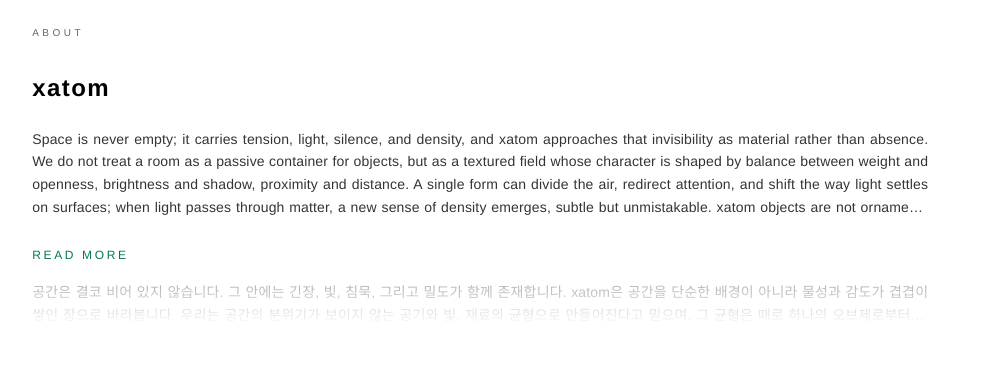
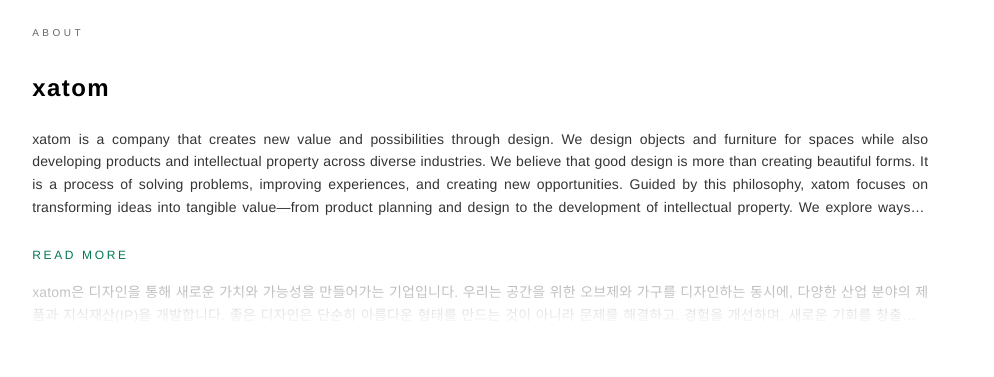
Before and after one commit to xatom-space/xatom, a Next.js app: page /home in a window 1280 px wide. Shown: the part 1160-1537 px from the top of the page, without its empty margins (19-1013 px from the left). Built offline with nearby package versions, Linux system fonts and the light colour scheme.

Commit message:
Update about copy and intro slogan

```diff
--- a/app/home/page.tsx
+++ b/app/home/page.tsx
@@ -187,9 +187,29 @@
     }
   }
 
-  const aboutEn = `Space is never empty; it carries tension, light, silence, and density, and xatom approaches that invisibility as material rather than absence. We do not treat a room as a passive container for objects, but as a textured field whose character is shaped by balance between weight and openness, brightness and shadow, proximity and distance. A single form can divide the air, redirect attention, and shift the way light settles on surfaces; when light passes through matter, a new sense of density emerges, subtle but unmistakable. xatom objects are not ornaments and not afterthoughts. They are structures that recalibrate atmosphere: they hold plants, contain light, attach to walls, or rest quietly on surfaces, always entering into dialogue with what surrounds them. That dialogue is where spatial character is formed. We do not imitate nature; we interpret its texture, translating growth, tension, and rhythm into measured geometry. Like ripples on water, fine, controlled, and undeniable, our work uses material, finish, and luminosity to create precise shifts in perception. Cool surfaces meet warmth, geometry meets growth, structure meets sensibility, and the space responds in kind. When an object is placed with intention, balance changes; the room feels newly aligned, as if the air has been tuned. That is where density begins, and that is xatom.`;
+  const aboutEn = `xatom is a company that creates new value and possibilities through design.
 
-  const aboutKo = `공간은 결코 비어 있지 않습니다. 그 안에는 긴장, 빛, 침묵, 그리고 밀도가 함께 존재합니다. xatom은 공간을 단순한 배경이 아니라 물성과 감도가 겹겹이 쌓인 장으로 바라봅니다. 우리는 공간의 분위기가 보이지 않는 공기와 빛, 재료의 균형으로 만들어진다고 믿으며, 그 균형은 때로 하나의 오브제로부터 시작될 수 있다고 생각합니다. 하나의 형태는 공기를 가르고 시선을 정렬하며, 빛은 물성을 통과하거나 머금는 방식으로 표면 위에 새로운 질서를 남깁니다. 그 순간 공간은 이전과 다른 밀도를 갖게 됩니다. xatom의 오브제는 장식이 아닙니다. 기능을 넘어, 공간의 분위기를 조율하는 구조체입니다. 식물을 담고, 빛을 품고, 벽에 고정되거나 테이블 위에 놓이며, 오브제는 언제나 주변의 공기와 관계를 맺습니다. 우리는 그 관계가 공간의 인상을 결정한다고 믿습니다. 우리는 자연을 모방하지 않습니다. 대신 자연이 가진 결, 성장과 긴장, 흐름과 리듬을 이해하고, 그것을 형태로 번역합니다. 물의 파동처럼 미세하지만 분명한 변화를 만들기 위해, 재료의 온도와 표면의 마감, 빛의 방향과 투과를 정교하게 다룹니다. 차가운 재료 속에 온도를 남기고, 구조적인 형태 위에 감각을 얹으며, 과장하지 않고 설명하지 않고 존재로 말합니다. 하나의 오브제가 놓이는 순간 공간의 균형은 다시 정의되고, 그때 비로소 밀도는 드러납니다. That is where density begins.`;
+We design objects and furniture for spaces while also developing products and intellectual property across diverse industries.
+
+We believe that good design is more than creating beautiful forms. It is a process of solving problems, improving experiences, and creating new opportunities. Guided by this philosophy, xatom focuses on transforming ideas into tangible value—from product planning and design to the development of intellectual property.
+
+We explore ways to expand the possibilities of design by connecting form and function, technology and market.
+
+So that an idea that begins with a single object can become a product, an intellectual property, and ultimately a new possibility for industry.
+
+xatom designs a new dimension.`;
+
+  const aboutKo = `xatom은 디자인을 통해 새로운 가치와 가능성을 만들어가는 기업입니다.
+
+우리는 공간을 위한 오브제와 가구를 디자인하는 동시에, 다양한 산업 분야의 제품과 지식재산(IP)을 개발합니다.
+
+좋은 디자인은 단순히 아름다운 형태를 만드는 것이 아니라 문제를 해결하고, 경험을 개선하며, 새로운 기회를 창출하는 과정이라고 믿습니다. 이러한 생각을 바탕으로 xatom은 제품 기획부터 디자인, 지식재산 개발에 이르기까지 아이디어를 실질적인 가치로 발전시키는 데 집중합니다.
+
+우리는 형태와 기능, 기술과 시장을 연결하며 디자인이 더 넓은 가능성으로 확장될 수 있는 방법을 탐구합니다.
+
+하나의 오브제에서 시작된 아이디어가 제품이 되고, 지식재산이 되고, 새로운 산업의 가능성으로 이어질 수 있도록.
+
+xatom은 새로운 차원을 디자인합니다.`;
 
   return (
     <main className="bg-white text-black">
--- a/app/page.jsx
+++ b/app/page.jsx
@@ -45,6 +45,9 @@
           <span className="intro-word block text-[10px] font-medium leading-[1.36] tracking-[0.25em] md:text-[17px] md:tracking-[0.25em]">
             BUSINESS
           </span>
+          <span className="intro-word mt-4 block whitespace-nowrap text-[9px] font-medium leading-[1.45] tracking-[0.08em] md:mt-6 md:text-[14px] md:tracking-[0.08em]">
+            xatom은 새로운 차원을 디자인합니다.
+          </span>
         </span>
       </Link>
 
@@ -89,6 +92,10 @@
           animation-delay: 7.35s;
         }
 
+        .intro-word:nth-child(5) {
+          animation-delay: 7.75s;
+        }
+
         @media (min-width: 768px) {
           .intro-word:nth-child(1) {
             animation-delay: 6.15s;
@@ -104,6 +111,10 @@
 
           .intro-word:nth-child(4) {
             animation-delay: 7.35s;
+          }
+
+          .intro-word:nth-child(5) {
+            animation-delay: 7.75s;
           }
         }
 
```
